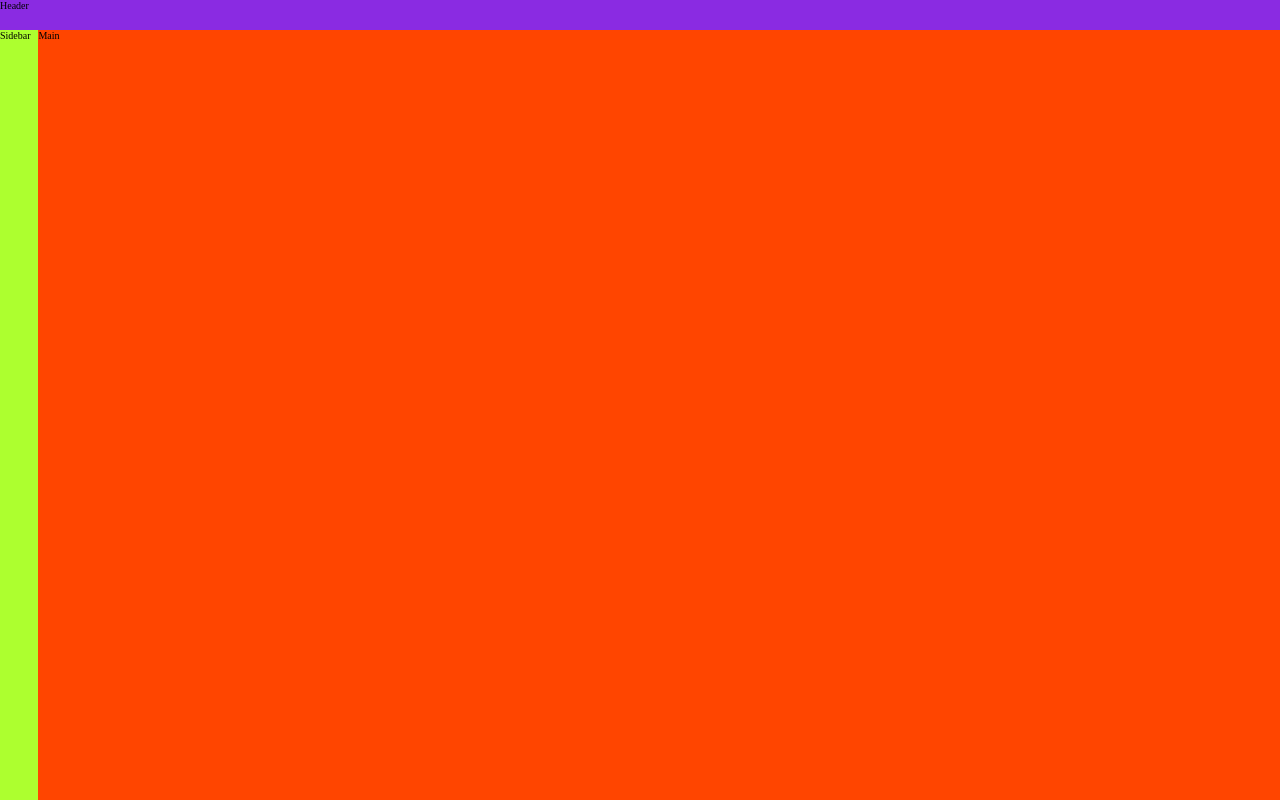
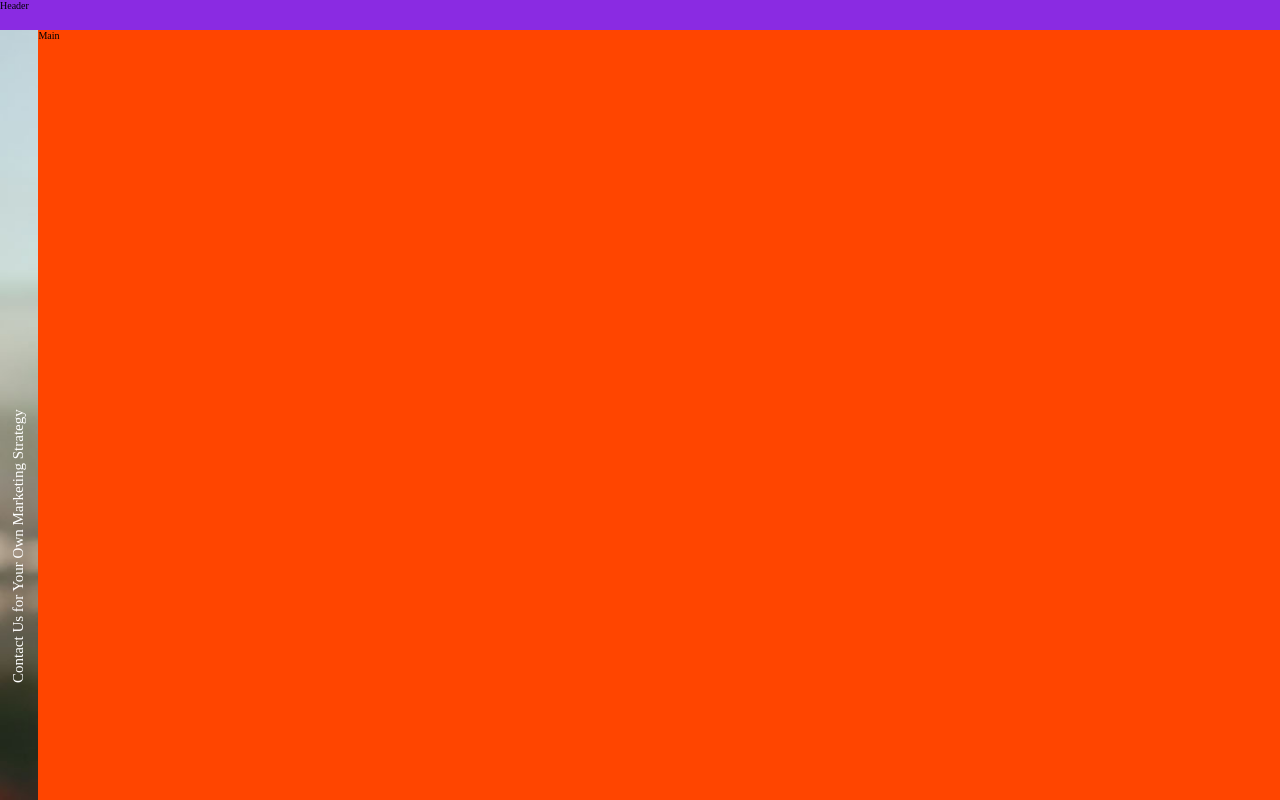
Before and after one commit to masaka222/D.-M.-Studio-animation, a React (Create React App) app: page / in a window 1280 px wide. Built offline with nearby package versions, Linux system fonts and the light colour scheme.

Commit message:
Sidebar text-align and font implementation

```diff
--- a/src/App.css
+++ b/src/App.css
@@ -1,3 +1,8 @@
+@font-face {
+  font-family:  Komoda;
+  src: url('./fonts/Komoda.otf');
+}
+
 * {
   margin: 0;
   padding: 0;
@@ -10,7 +15,7 @@ html{
 }
 
 body{
-  font-family: var(--font-primary);
+  font-family: "sans-serif";
   font-weight: 300;
   color: var(--color-primary);
 }
--- a/src/Sidebar.css
+++ b/src/Sidebar.css
@@ -1,6 +1,29 @@
-.Sidebar{
-    background-color: greenyellow;
-
+.sidebar{
     grid-column: sidebar-start / sidebar-end;
     grid-row: 2 / -1;
+
+    /* Flexbox */
+    display: flex;
+    flex-direction: column;
+    justify-content: flex-end;
 }
+
+.sidebar-text{
+    color: white;
+    transform: rotate(-90deg);
+    /* Safari */
+    -webkit-transform: rotate(-90deg);
+    /* Firefox */
+    -moz-transform: rotate(-90deg);
+    /* IE */
+    -ms-transform: rotate(-90deg);
+
+    transform-origin: left top 0;
+    display: inline-block;
+
+    white-space: pre;
+    padding: 1rem;
+    margin-bottom: 7rem;
+
+    font-size: 1.5rem;
+}
--- a/src/Sidebar.js
+++ b/src/Sidebar.js
@@ -4,8 +4,10 @@ import './Sidebar.css';
 class Sidebar extends Component {
   render() {
     return (
-      <div className="Sidebar">
-        Sidebar
+      <div className="sidebar">
+      <p className="sidebar-text">
+        Contact Us for Your Own Marketing Strategy
+      </p>
       </div>
     );
   }
```
Also changed, not shown: src/fonts/Komoda.otf (added).
